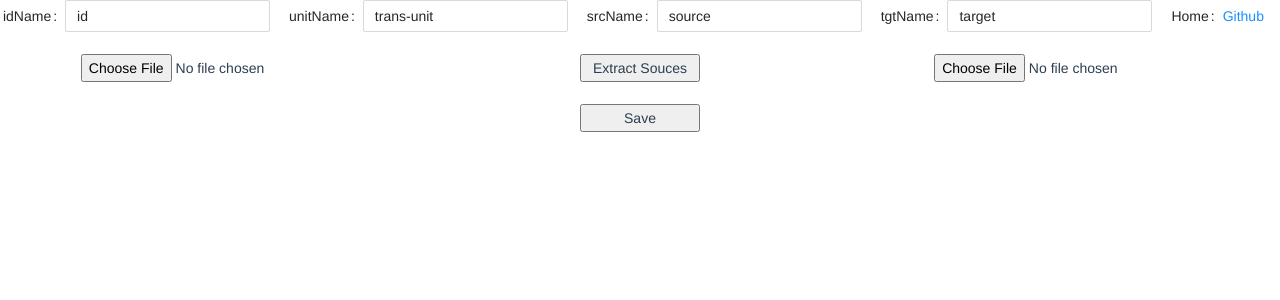
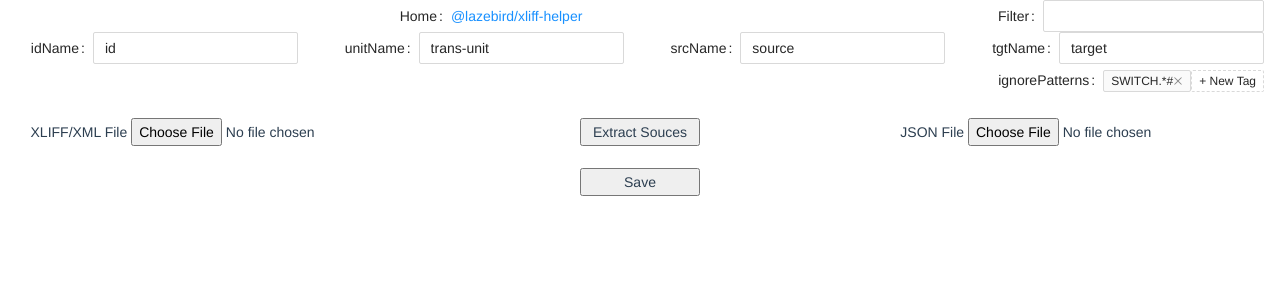
Before and after one commit to lazebird/xliff-helper, a Vue app: page / in a window 1280 px wide. Shown: the top 300 px of the page. Built offline with nearby package versions, Linux system fonts and the light colour scheme.

Commit message:
fix: more

```diff
--- a/package.json
+++ b/package.json
@@ -1,6 +1,6 @@
 {
   "name": "@lazebird/xliff-helper",
-  "version": "0.1.1",
+  "version": "0.1.2",
   "keywords": [
     "vue",
     "vue3",
--- a/src/views/xmlparser.vue
+++ b/src/views/xmlparser.vue
@@ -1,16 +1,27 @@
 <template>
   <div class="example">
+    <a-form class="actionbar" layout="inline" :model="action">
+      <a-form-item label="Home"> <a href="https://github.com/lazebird/xliff-helper" target="_blank">@lazebird/xliff-helper</a> </a-form-item>
+      <a-form-item label="Filter"> <a-input v-model:value="action.searchVal" allow-clear /> </a-form-item>
+    </a-form>
+
     <a-form class="confbar" layout="inline" :model="conf">
       <a-form-item label="idName"> <a-input v-model:value="conf.idName" /> </a-form-item>
       <a-form-item label="unitName"> <a-input v-model:value="conf.unitName" /> </a-form-item>
       <a-form-item label="srcName"> <a-input v-model:value="conf.srcName" /> </a-form-item>
       <a-form-item label="tgtName"> <a-input v-model:value="conf.tgtName" /> </a-form-item>
-      <a-form-item label="Home"> <a href="https://github.com/lazebird/xliff-helper" target="_blank">Github</a> </a-form-item>
+      <a-form-item label="ignorePatterns">
+        <a-tag v-for="t in ignPats" :key="t" closable @close="removeTag(t)">{{ t }}</a-tag>
+
+        <a-input v-if="newtag.input" ref="inputRef" v-model:value="newtag.val" type="text" size="small" :style="{ width: '100px' }" @blur="handleInputConfirm" @keyup.enter="handleInputConfirm" />
+        <a-tag v-else style="background: #fff; border-style: dashed" @click="showInput"> + New Tag </a-tag>
+      </a-form-item>
     </a-form>
     <br />
 
     <a-row>
       <a-col :span="8">
+        <label>XLIFF/XML File </label>
         <input type="file" @change="upload_xliff" accept=".xliff, text/xml" />
       </a-col>
       <a-col :span="8">
@@ -19,17 +30,18 @@
         <a-row class="btnrow"> <button @click="save">Save</button> </a-row>
       </a-col>
       <a-col :span="8">
+        <label>JSON File </label>
         <input type="file" @change="upload_target" accept=".json, application/JSON" />
       </a-col>
     </a-row>
     <br />
 
-    <a-table v-if="map.length" :dataSource="map" :columns="columns" :rowKey="(record, index) => index" class="ant-table-striped" :row-class-name="(_record, index) => (index % 2 === 1 ? 'table-striped' : null)" />
+    <a-table v-if="filterData.length" :dataSource="filterData" :columns="columns" :rowKey="(record, index) => index" class="ant-table-striped" :row-class-name="(_record, index) => (index % 2 === 1 ? 'table-striped' : null)" />
   </div>
 </template>
 
 <script setup>
-  import { ref } from 'vue';
+import { ref, nextTick, computed } from 'vue';
 
 const columns = [
   { title: 'ID', dataIndex: 'id' },
@@ -39,8 +51,16 @@
 ];
 
 var xmlDoc;
+const action = ref({ searchVal: '' });
 const conf = ref({ idName: 'id', unitName: 'trans-unit', srcName: 'source', tgtName: 'target' });
 const map = ref([]);
+const ignPats = ref(['SWITCH.*#']);
+const newtag = ref({ input: false, val: '' });
+const inputRef = ref();
+const filterData = computed(() => map.value.filter((m) => !action.value.searchVal || m.tgtText.indexOf(action.value.searchVal) !== -1 || m.srcText.indexOf(action.value.searchVal) !== -1));
+// watchEffect(() => {
+//   filterData.value = map.value.filter((m) => !action.value.searchVal || m.tgtText.indexOf(action.value.searchVal) !== -1 || m.srcText.indexOf(action.value.searchVal) !== -1);
+// });
 
 function str2file(s, filename) {
   var e = document.createElement('a');
@@ -52,7 +72,25 @@
   e.click();
   document.body.removeChild(e);
 }
-
+function removeTag(t) {
+  ignPats.value = ignPats.value.filter((e) => e !== t);
+}
+function handleInputConfirm() {
+  if (newtag.value.val && ignPats.value.indexOf(newtag.value.val) === -1) ignPats.value = [...ignPats.value, newtag.value.val];
+  newtag.value = { input: false, val: '' };
+}
+function showInput() {
+  newtag.value.input = true;
+  nextTick(() => {
+    inputRef.value.focus();
+  });
+}
+function isIgnore(text) {
+  for (const p of ignPats.value) {
+    if (new RegExp(p).test(text)) return true;
+  }
+  return false;
+}
 function XML2obj(e) {
   var text = e.target.result;
   var domParser = new DOMParser();
@@ -69,10 +107,19 @@
   var text = e.target.result;
   var obj = JSON.parse(text);
   for (const m of map.value) {
-      m.target.innerHTML = obj[m.id] ?? m.tgtText;
-      m.newtgt = obj[m.id] ?? m.newtgt;
+    try {
+      if (isIgnore(m.srcText)) m.target.innerHTML = m.srcText;
+      else m.target.innerHTML = obj[m.id] ?? m.tgtText;
+      m.newtgt = m.target.innerHTML;
+    } catch (e) {
+      console.log(e);
+      console.log(m);
+      console.log(m.srcText);
+      console.log(isIgnore(m.srcText));
+      console.log(obj[m.id]);
     }
-    console.log(obj);
+  }
+  // console.log(obj);
 }
 function upload_xliff(e) {
   // console.log('[upload]  file ', e.target.files[0]);
@@ -84,7 +131,7 @@
   const data = {};
   for (const m of map.value) data[m.id] = m.srcText;
   str2file(JSON.stringify(data), 'sources.json');
-    console.log(JSON.stringify(data));
+  // console.log(JSON.stringify(data));
 }
 function upload_target(e) {
   let reader = new FileReader();
@@ -93,13 +140,14 @@
 }
 function save() {
   str2file(new XMLSerializer().serializeToString(xmlDoc), 'result.xliff');
-    console.log(xmlDoc);
+  // console.log(xmlDoc);
 }
 </script>
 <style scoped>
 .ant-table-striped :deep(.table-striped) td {
   background-color: #fafafa;
 }
+.actionbar *,
 .confbar * {
   margin: auto;
 }
--- a/vite.config.ts
+++ b/vite.config.ts
@@ -33,5 +33,6 @@ export default defineConfig(({ command, mode }) => {
     },
     plugins: [vue(), Components({})],
     build: mode === 'demo' ? builddemo : buildlib,
+    server: { host: true },
   };
 });
```
Lines whose indentation alone changed are shown as unchanged.
